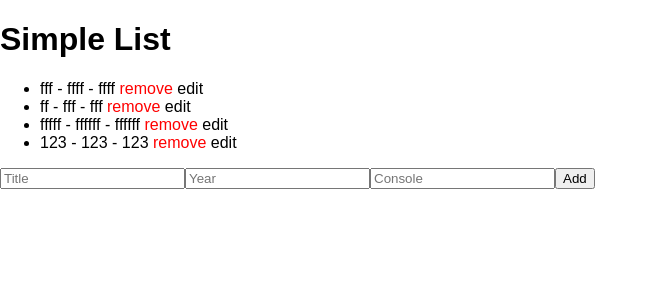
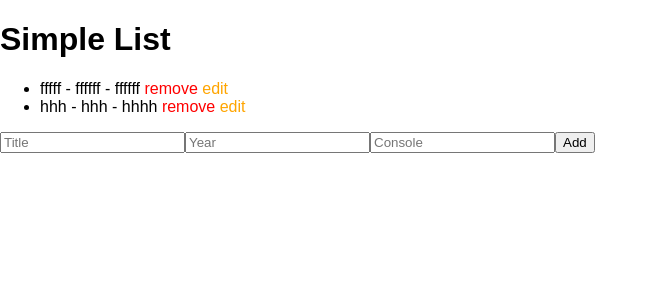
Before and after one commit to rafacazu/react-template, a React (Create React App) app in the folder my-app/: page / in a window 1280 px wide. Shown: the top 300 px of the page, without its empty margins (0-658 px from the left). Built offline with nearby package versions, Linux system fonts and the light colour scheme; data requests are answered from the project's data file.

Commit message:
updating EDIT_ITEM

```diff
--- a/my-app/api/db.json
+++ b/my-app/api/db.json
@@ -1,17 +1,5 @@
 {
   "games": [
-    {
-      "title": "fff",
-      "year": "ffff",
-      "console": "ffff",
-      "id": 3
-    },
-    {
-      "title": "ff",
-      "year": "fff",
-      "console": "fff",
-      "id": 4
-    },
     {
       "title": "fffff",
       "year": "ffffff",
@@ -19,10 +7,10 @@
       "id": 5
     },
     {
-      "title": "123",
-      "year": "123",
-      "console": "123",
-      "id": 6
+      "title": "hhh",
+      "year": "hhh",
+      "console": "hhhh",
+      "id": 7
     }
   ]
 }
--- a/my-app/src/components/App.css
+++ b/my-app/src/components/App.css
@@ -35,3 +35,8 @@
   color:red;
   cursor: pointer;
 }
+
+.item__edit{
+  color: orange;
+  cursor: pointer;
+}
--- a/my-app/src/components/Item.js
+++ b/my-app/src/components/Item.js
@@ -10,7 +10,7 @@ export class Item extends React.Component{
     render(){
         return(
             <li>
-                <div key={this.props.id} className="item">{this.props.title} - {this.props.year} - {this.props.console} <a className="item__remove" data-id={this.props.id} onClick={this.props.remove}>remove</a> <a  className="edit_item" data-id={this.props.id} onClick={this.props.edit}>edit</a></div>
+                <div data-id={this.props.id} key={this.props.id} className="item">{this.props.title} - {this.props.year} - {this.props.console} <a className="item__remove" onClick={this.props.remove}>remove</a> <a  className="item__edit" onClick={this.props.edit}>edit</a></div>
             </li>
         )
     }
--- a/my-app/src/container/addItem.js
+++ b/my-app/src/container/addItem.js
@@ -24,6 +24,10 @@ class AddItem extends Component {
         const newState = {};
         newState[event.target.name] = event.target.value;
         this.setState(newState);
+    }
+
+    static getDerivedStateFromProps(props, state){
+        return { action: props }
     }
 
     submitForm(e){
--- a/my-app/src/container/itemList.js
+++ b/my-app/src/container/itemList.js
@@ -1,6 +1,7 @@
 import React, {Component} from 'react';
 import List from '../components/List';
-import {loadItems} from '../actions'
+import {loadItems} from '../actions';
+import {editItem} from '../actions';
 import {connect} from 'react-redux';
 
 
@@ -11,6 +12,7 @@ class ItemList extends Component {
             items : []
         }
         this.removeItem = this.removeItem.bind(this);
+        this.editCurrentItem = this.editCurrentItem.bind(this);
     }
 
     componentDidMount(){
@@ -26,7 +28,8 @@ class ItemList extends Component {
     }
 
     removeItem(event){
-        let id = event.target.dataset.id;
+        let id = event.target.parentNode.dataset.id;
+
        fetch('http://localhost:3004/games/'+id,{
             method: 'DELETE'
         })
@@ -39,8 +42,22 @@ class ItemList extends Component {
         })
     }
 
-    editItem(event){
-        console.log('Edit item');
+    editCurrentItem(event){
+        let id = event.target.parentNode.dataset.id;
+        id = Number(id);
+        console.log('Edit item '+ id);
+        let newItem = {
+            "title": "new_title",
+            "year": "new_year",
+            "console": "new_console",
+            "id": id
+        }
+
+        this.props.dispatch(editItem(newItem));
+        //http://localhost:3004/games/{id}
+
+
+
     }
 
     static getDerivedStateFromProps(props, state){
@@ -50,7 +67,7 @@ class ItemList extends Component {
     render(){
         return (
             <div>
-                <List items={this.state.items} remove={this.removeItem} edit={this.editItem}/>
+                <List items={this.state.items} remove={this.removeItem} edit={this.editCurrentItem}/>
             </div>
         )
     }
--- a/my-app/src/reducers/items.js
+++ b/my-app/src/reducers/items.js
@@ -4,7 +4,7 @@ const items = (state = [], action) => {
             return [...state, action.item];
 
         case 'EDIT_ITEM':
-            return [action.item];
+            return [action];
 
         case 'LOAD_ITEMS':
             return action.items
```
